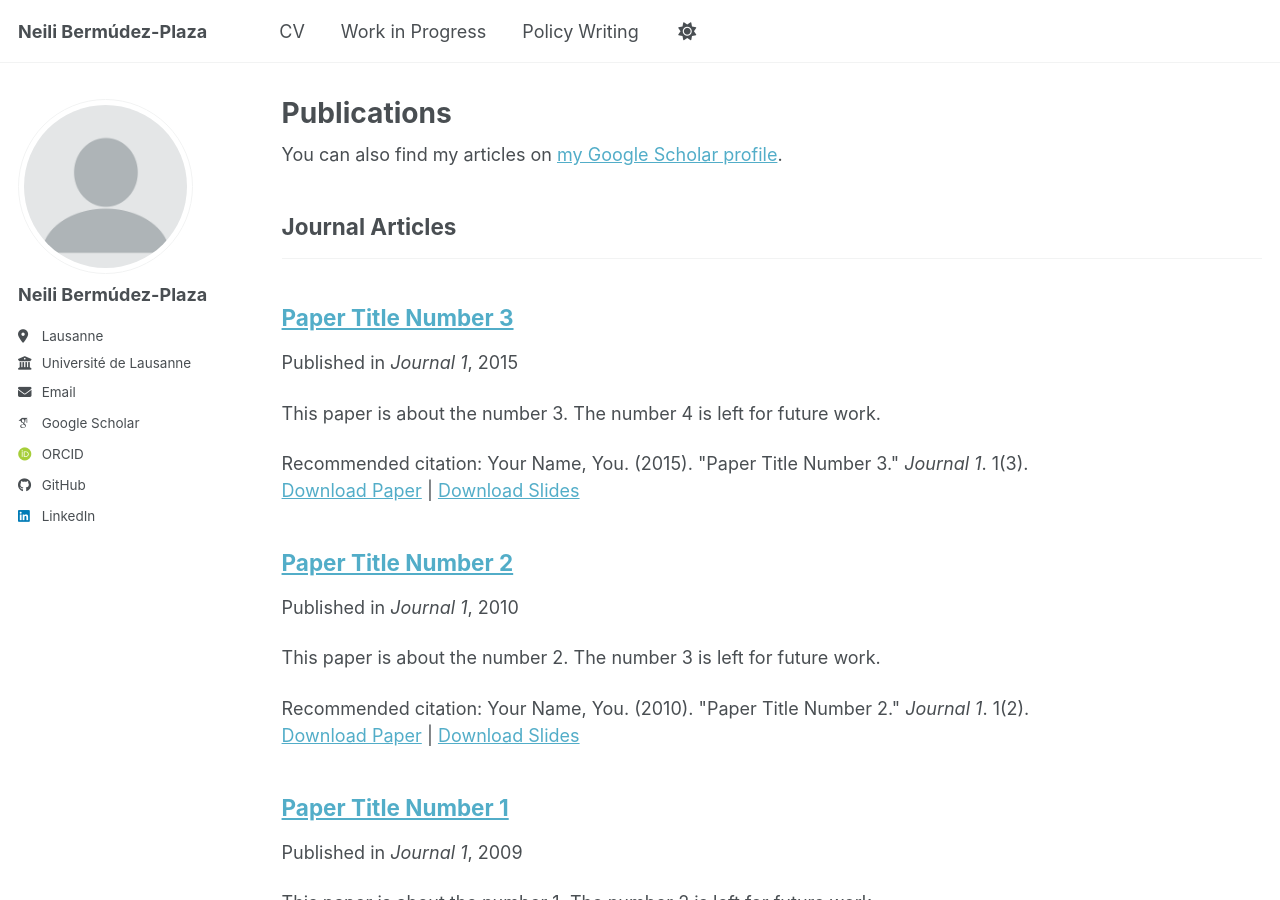
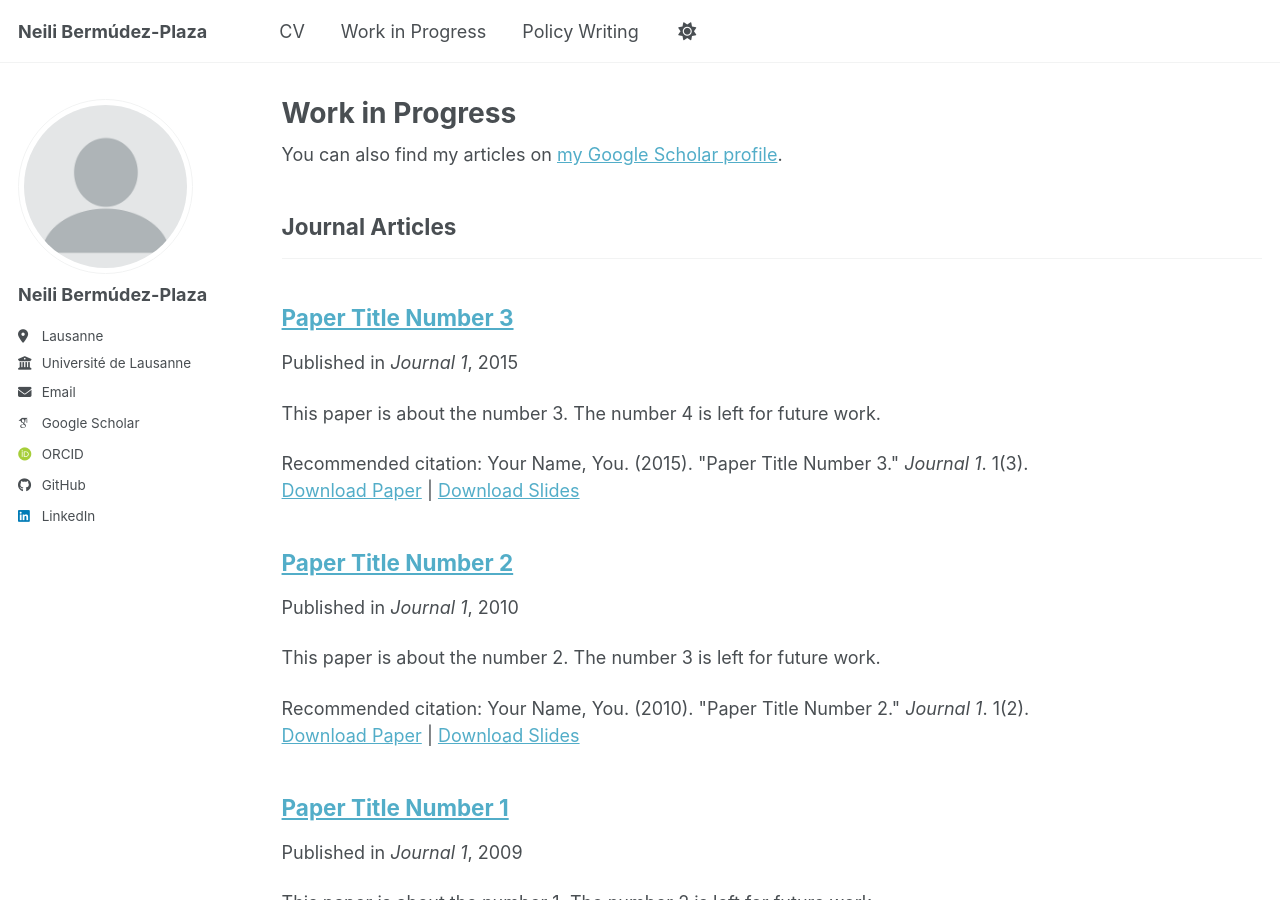
Before and after one commit to ncbermudez/ncbermudez.github.io, a Jekyll site: the page built from _pages/workinprogess.html, in a window 1280 px wide and 900 px high. Built offline with Jekyll 4.4.1, drawn with Linux system fonts in a browser that asks for light colours; some web fonts are replaced; a script bundle is joined from its source files by our own code; library files that are not in the unit come from our copies.

Commit message:
Update and rename publications.html to workinprogess.html

```diff
--- a/_pages/publications.html
+++ b/_pages/workinprogess.html
@@ -1,6 +1,6 @@
 ---
 layout: archive
-title: "Publications"
+title: "Work in Progress"
 permalink: /publications/
 author_profile: true
 ---
```
